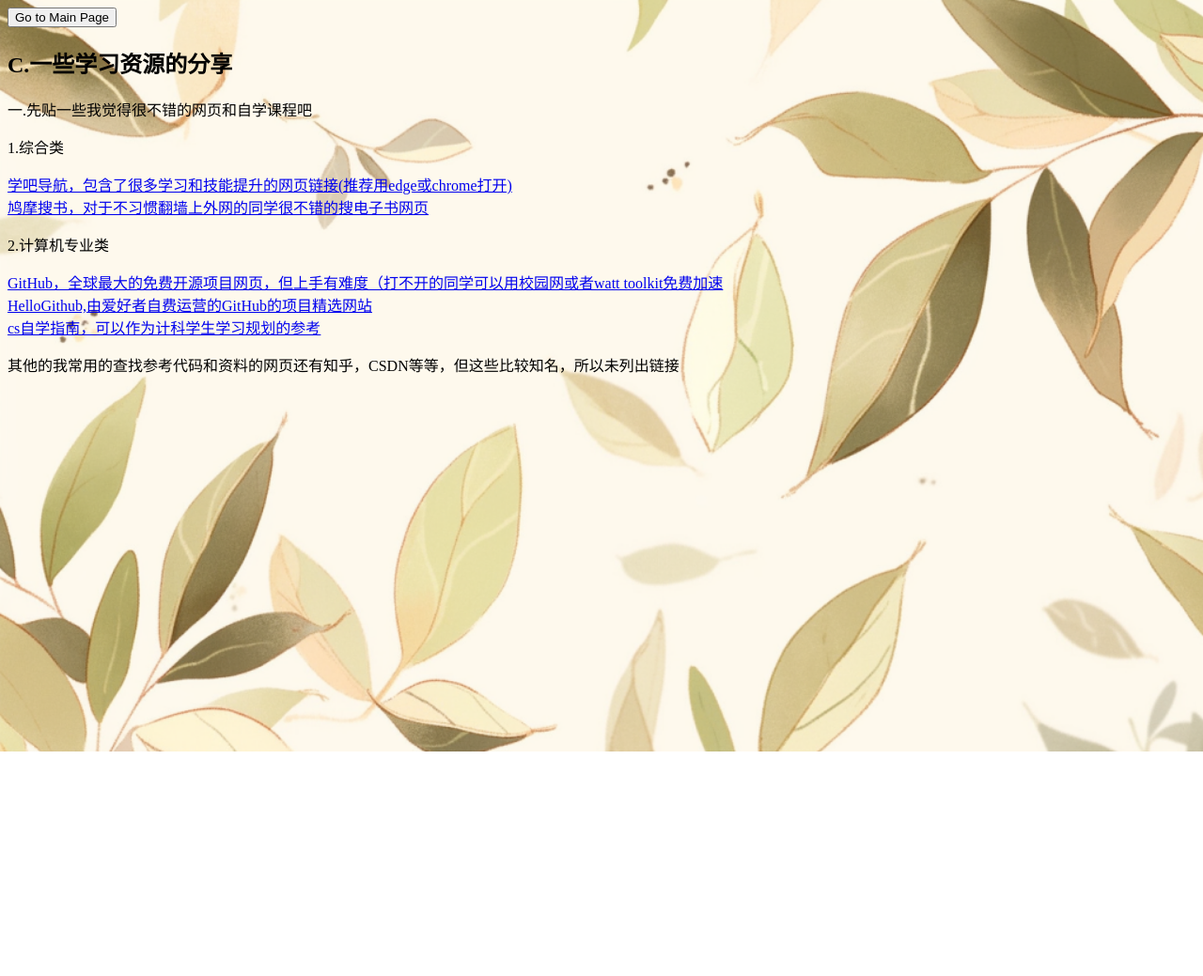
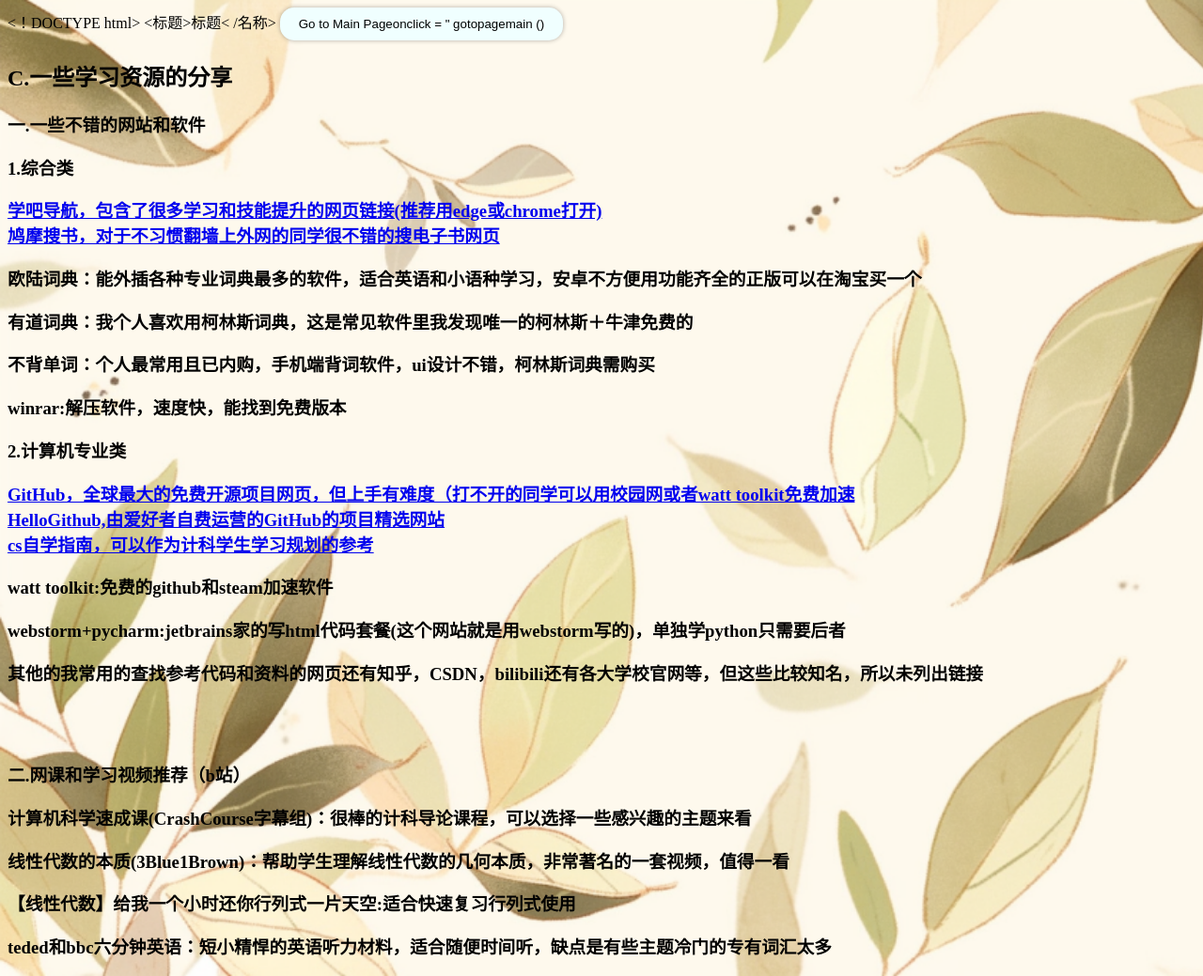
Before and after one commit to zzmmmrrrr/zzmmmrrrr.github.io, a plain HTML site: page learningresources.html in a window 1280 px wide. Shown: the whole page at 94% size. Before the commit the page ends 800 px from the top, so only its background shows below. Drawn offline with Linux system fonts and the light colour scheme.

Commit message:
Update learningresources.html

```diff
--- a/learningresources.html
+++ b/learningresources.html
@@ -1,18 +1,27 @@
-<!DOCTYPE html>
+<！DOCTYPE html>
 <html lang="cn">
 <head>
     <meta charset="UTF-8">
-    <title>Title</title>
+    <title>Title</title>   <标题>标题< /名称>
+     <style>
+        .myButton {
+            background-color: azure;
+            color: black;
+            padding: 10px 20px;
+            border: none;
+            border-radius: 15px;
+            box-shadow: 0 0 5px rgba(0,0,0,0.3);
+        }
+    </style>
 </head>
 <body >
 <script>
-    function gotopagemain()
+    function gotopagemain()   gotopagemain()
     {
         window.location.href = 'index.html';
     }
 </script>
-<button
-        onclick="gotopagemain()">Go to Main Page
+<button class="myButton" onclick="gotopagemain()">Go to Main Pageonclick = " gotopagemain ()
 </button>
 <style types="text/css">
     body
@@ -23,18 +32,33 @@
     }
 </style>
 <h2>C.一些学习资源的分享</h2>
-<p>一.先贴一些我觉得很不错的网页和自学课程吧</p>
+<h3>一.一些不错的网站和软件<h3>
 <p>1.综合类</p>
 <a href="https://www.xue8nav.com/">学吧导航，包含了很多学习和技能提升的网页链接(推荐用edge或chrome打开)</a>
 <br>
 <a href="https://www.jiumodiary.com/">鸠摩搜书，对于不习惯翻墙上外网的同学很不错的搜电子书网页</a>
+<p>欧陆词典：能外插各种专业词典最多的软件，适合英语和小语种学习，安卓不方便用功能齐全的正版可以在淘宝买一个</p>
+<p>有道词典：我个人喜欢用柯林斯词典，这是常见软件里我发现唯一的柯林斯＋牛津免费的</p>
+<p>不背单词：个人最常用且已内购，手机端背词软件，ui设计不错，柯林斯词典需购买</p>
+<p>winrar:解压软件，速度快，能找到免费版本</p>
+
 <p>2.计算机专业类</p>
 <a href="https://github.com/">GitHub，全球最大的免费开源项目网页，但上手有难度（打不开的同学可以用校园网或者watt toolkit免费加速</a>
 <br>
 <a href="https://hellogithub.com/">HelloGithub,由爱好者自费运营的GitHub的项目精选网站 </a>
 <br>
 <a href="https://csdiy.wiki/">cs自学指南，可以作为计科学生学习规划的参考</a>
-<p>其他的我常用的查找参考代码和资料的网页还有知乎，CSDN等等，但这些比较知名，所以未列出链接</p>
+<p>watt toolkit:免费的github和steam加速软件</p>
+<p>webstorm+pycharm:jetbrains家的写html代码套餐(这个网站就是用webstorm写的)，单独学python只需要后者</p>
+<p>其他的我常用的查找参考代码和资料的网页还有知乎，CSDN，bilibili还有各大学校官网等，但这些比较知名，所以未列出链接</p>
+<br><br>
+<h3>二.网课和学习视频推荐（b站）<h3>
+<p>计算机科学速成课(CrashCourse字幕组)：很棒的计科导论课程，可以选择一些感兴趣的主题来看</p>
+<p>线性代数的本质(3Blue1Brown)：帮助学生理解线性代数的几何本质，非常著名的一套视频，值得一看</p>
+<p>【线性代数】给我一个小时还你行列式一片天空:适合快速复习行列式使用</p>
+<p>teded和bbc六分钟英语：短小精悍的英语听力材料，适合随便时间听，缺点是有些主题冷门的专有词汇太多</p>
+
+
 
 </body>
 </html>
```
